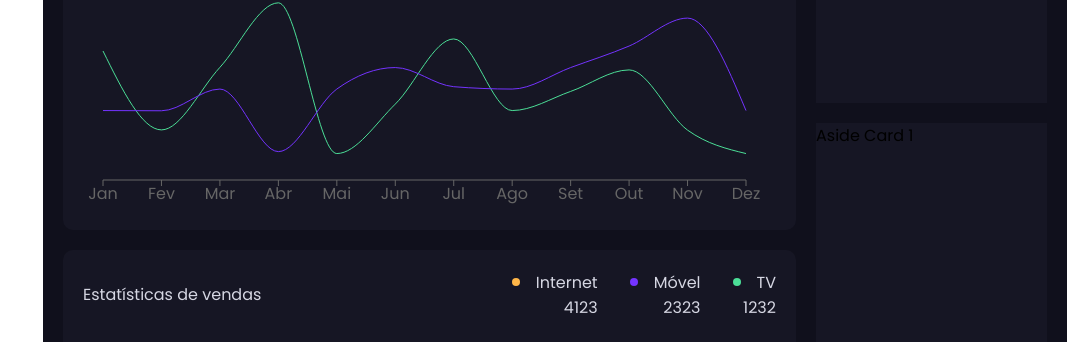
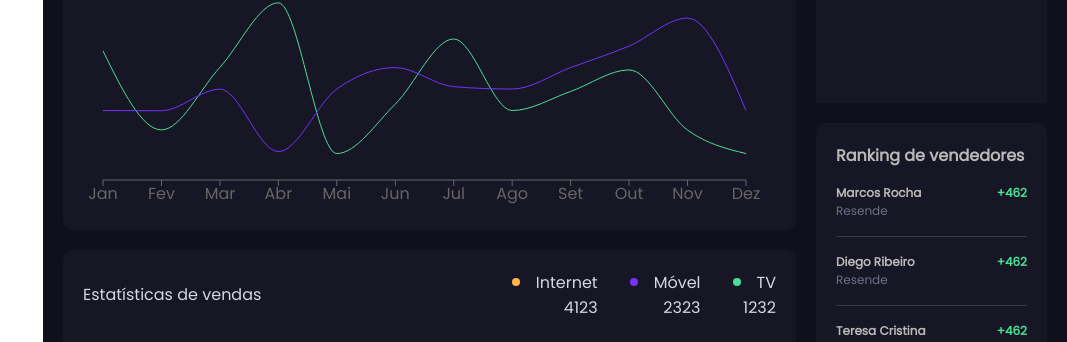
Before and after one commit to matheusteixeira7/flix-telecom, a Next.js app: page /dashboard/dashboard in a window 1280 px wide. Shown: the part 404-746 px from the top of the page, without its empty margins (213-1280 px from the left). Built offline with nearby package versions, Linux system fonts and the light colour scheme.

Commit message:
feat: add aside card 2

```diff
--- a/src/common/components/application/dashboard-page/cards/aside-card-2/aside-card-2.tsx
+++ b/src/common/components/application/dashboard-page/cards/aside-card-2/aside-card-2.tsx
@@ -1,9 +1,53 @@
-import { Container } from './styles'
+import {
+    Container,
+    Seller,
+    SellerCity,
+    SellerName,
+    SellerNumber,
+    SellerWrapper,
+    Title,
+} from './styles'
 
 export const AsideCard2 = () => {
     return (
         <Container>
-            <h1>Aside Card 1</h1>
+            <Title>Ranking de vendedores</Title>
+
+            <Seller>
+                <SellerWrapper>
+                    <SellerName>Marcos Rocha</SellerName>
+                    <SellerCity>Resende</SellerCity>
+                </SellerWrapper>
+
+                <SellerNumber>+462</SellerNumber>
+            </Seller>
+
+            <Seller>
+                <SellerWrapper>
+                    <SellerName>Diego Ribeiro</SellerName>
+                    <SellerCity>Resende</SellerCity>
+                </SellerWrapper>
+
+                <SellerNumber>+462</SellerNumber>
+            </Seller>
+
+            <Seller>
+                <SellerWrapper>
+                    <SellerName>Teresa Cristina</SellerName>
+                    <SellerCity>Resende</SellerCity>
+                </SellerWrapper>
+
+                <SellerNumber>+462</SellerNumber>
+            </Seller>
+
+            <Seller>
+                <SellerWrapper>
+                    <SellerName>Marisa Miranda</SellerName>
+                    <SellerCity>Resende</SellerCity>
+                </SellerWrapper>
+
+                <SellerNumber>+462</SellerNumber>
+            </Seller>
         </Container>
     )
 }
--- a/src/common/components/application/dashboard-page/cards/aside-card-2/styles.ts
+++ b/src/common/components/application/dashboard-page/cards/aside-card-2/styles.ts
@@ -3,4 +3,47 @@ import styled from 'styled-components'
 export const Container = styled.div`
     grid-area: aside-card-2;
     background-color: ${({ theme }) => theme.colors.background_800};
+
+    padding: 1.25rem;
+
+    border-radius: 10px;
 `
+
+export const Title = styled.span`
+    font-size: ${({ theme }) => theme.fontSize.base};
+    font-weight: ${({ theme }) => theme.fontWeight.semibold};
+    color: ${({ theme }) => theme.fontColor.label};
+`
+
+export const Seller = styled.div`
+    display: flex;
+    justify-content: space-between;
+
+    padding-bottom: 1rem;
+    margin-top: 1rem;
+
+    border-bottom: 1px solid ${({ theme }) => theme.colors.border};
+`
+
+export const SellerWrapper = styled.div`
+    display: flex;
+    flex-direction: column;
+`
+
+export const SellerName = styled.span`
+    font-size: ${({ theme }) => theme.fontSize.text_xs};
+    font-weight: ${({ theme }) => theme.fontWeight.semibold};
+    color: ${({ theme }) => theme.fontColor.label};
+`
+
+export const SellerCity = styled.span`
+    font-size: ${({ theme }) => theme.fontSize.text_xs};
+    font-weight: ${({ theme }) => theme.fontWeight.regular};
+    color: ${({ theme }) => theme.fontColor.label2};
+`
+
+export const SellerNumber = styled.span`
+    font-size: ${({ theme }) => theme.fontSize.text_xs};
+    font-weight: ${({ theme }) => theme.fontWeight.semibold};
+    color: ${({ theme }) => theme.colors.success};
+`
```
